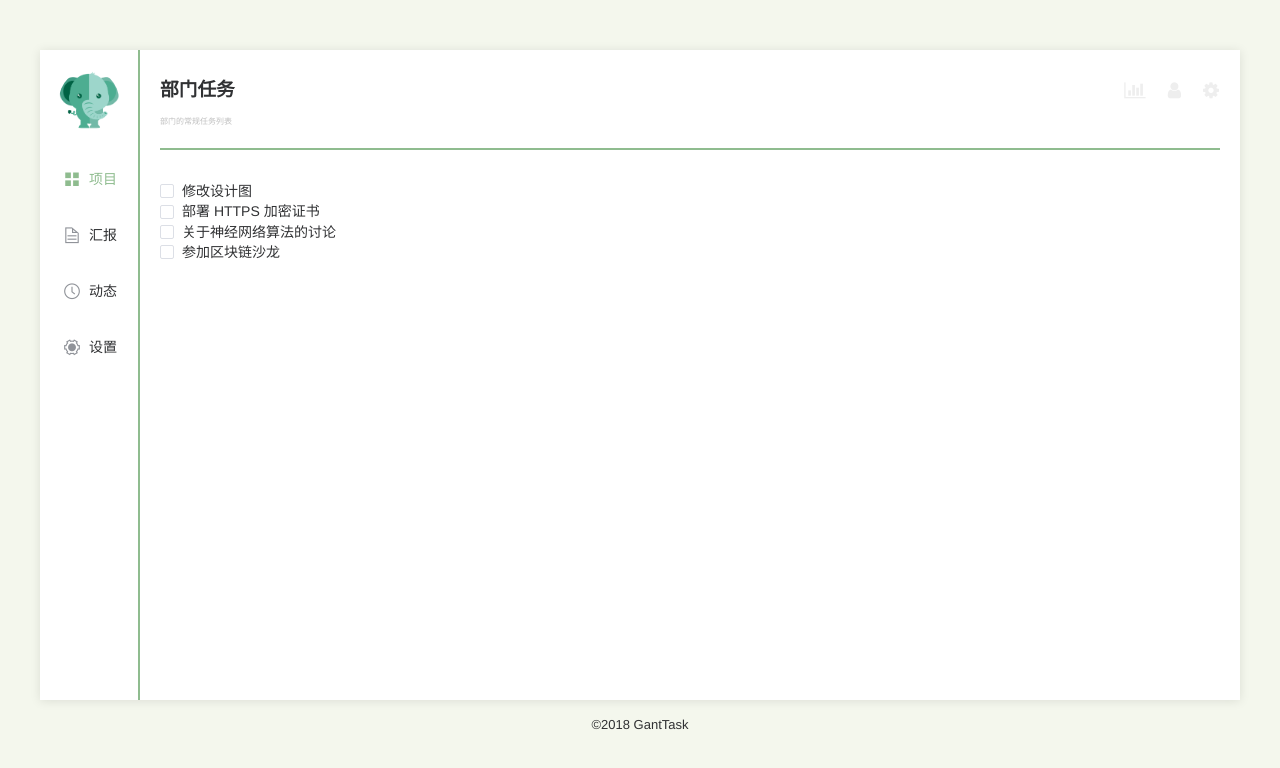
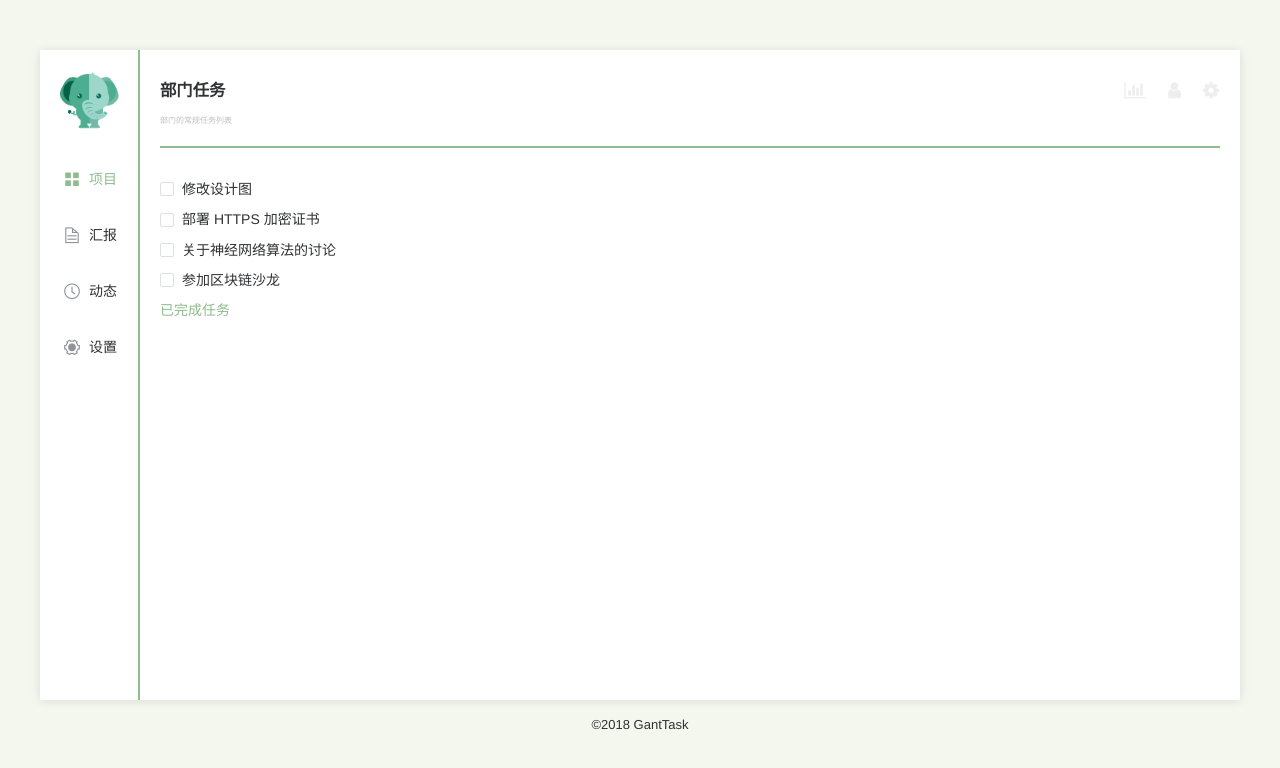
Before and after one commit to fengzifz/GantTask, a Vue app: page /#/project/details in a window 1280 px wide. Shown: the top 768 px of the page. Built offline with nearby package versions, Linux system fonts and the light colour scheme.

Commit message:
Adjust project details style.

```diff
--- a/src/App.vue
+++ b/src/App.vue
@@ -60,6 +60,7 @@ export default {
         /*background-color: #B1D7D2;*/
         background-color: #f4f7ed;
         color: #303133;
+        font-size: 14px;
     }
     .fa {
         color: #eee;
--- a/src/components/ProjectDetails.vue
+++ b/src/components/ProjectDetails.vue
@@ -18,10 +18,11 @@
             </el-col>
         </el-row>
         <el-row class="task-list">
-            <el-col :span="24"><el-checkbox class="task-check" v-model="checked" /><span class="task-name">修改设计图</span></el-col>
-            <el-col :span="24"><el-checkbox class="task-check" v-model="checked" /><span class="task-name">部署 HTTPS 加密证书</span></el-col>
-            <el-col :span="24"><el-checkbox class="task-check" v-model="checked" /><span class="task-name">关于神经网络算法的讨论</span></el-col>
-            <el-col :span="24"><el-checkbox class="task-check" v-model="checked" /><span class="task-name">参加区块链沙龙</span></el-col>
+            <el-col class="task-item" :span="24"><el-checkbox class="task-check" v-model="checked" /><span class="task-name">修改设计图</span></el-col>
+            <el-col class="task-item" :span="24"><el-checkbox class="task-check" v-model="checked" /><span class="task-name">部署 HTTPS 加密证书</span></el-col>
+            <el-col class="task-item" :span="24"><el-checkbox class="task-check" v-model="checked" /><span class="task-name">关于神经网络算法的讨论</span></el-col>
+            <el-col class="task-item" :span="24"><el-checkbox class="task-check" v-model="checked" /><span class="task-name">参加区块链沙龙</span></el-col>
+            <el-col class="task-item" :span="24"><router-link class="completed-task" :to="'/'">已完成任务</router-link></el-col>
         </el-row>
     </div>
 </template>
@@ -59,4 +60,10 @@ export default {
     .tooltip-group button:hover span.fa {
         color: darkseagreen;
     }
+    .completed-task {
+        color: #8FBC8F;
+    }
+    .task-list .task-item {
+        margin-bottom: 10px;
+    }
 </style>
```
